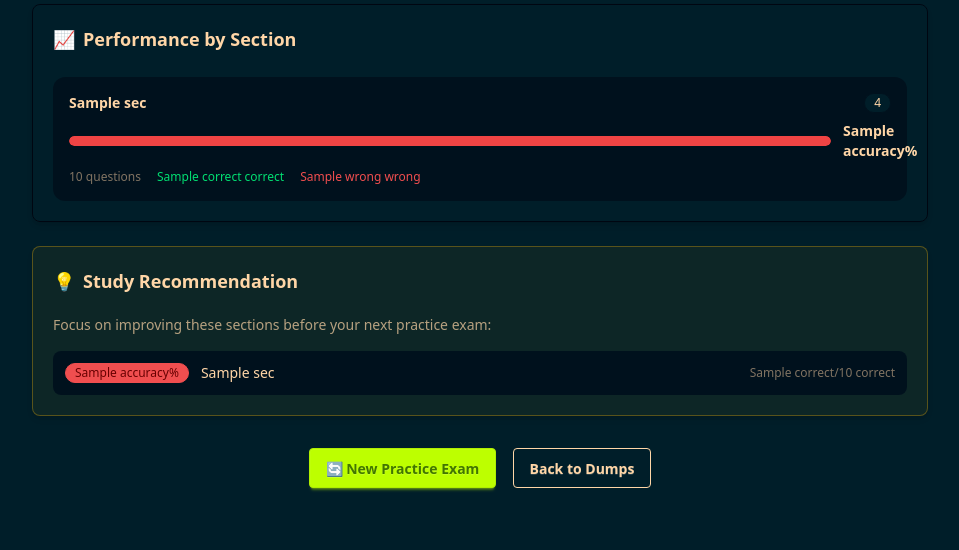
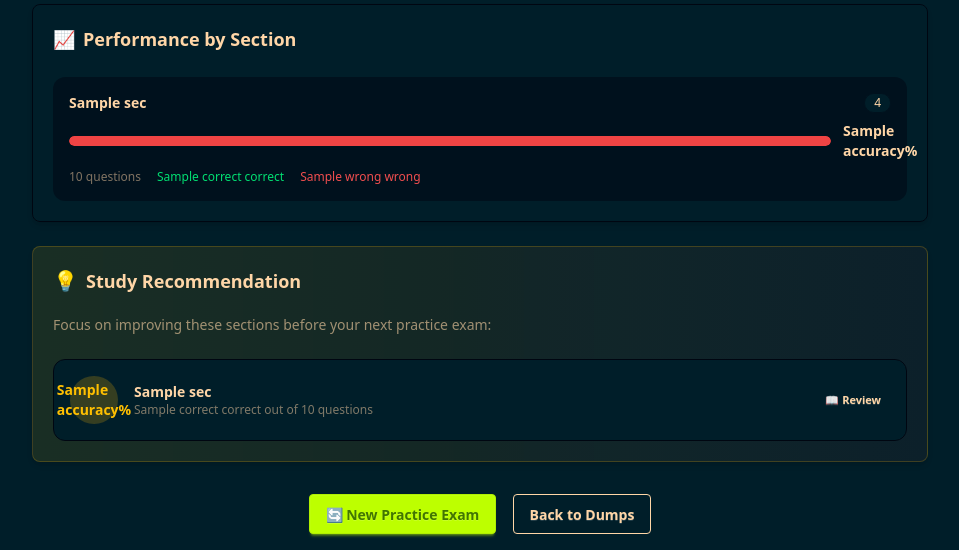
Before and after one commit to alikalary1997/NetMaster, a Django app: template quiz/templates/quiz/practice_results.html in a window 1280 px wide. Shown: the part 658-1208 px from the top of the page, without its empty margins (160-1119 px from the left). Before the commit the page ends 1149 px from the top, so only its background shows below. Run offline with Django 5.2, Linux system fonts and the light colour scheme; the template is opened without the code that fills it: most values are stand-ins (such as "Sample title", 1, 10 or a date in 2020); style sheets or scripts are compiled from the project's sources.

Commit message:
chak krdni bashi kotay emt7an

```diff
--- a/quiz/templates/quiz/practice_results.html
+++ b/quiz/templates/quiz/practice_results.html
@@ -80,21 +80,25 @@
 
     <!-- Study Recommendation -->
     {% if weakest_sections %}
-    <div class="card bg-warning/5 border border-warning/30 shadow-md mb-6">
+    <div class="card bg-gradient-to-r from-warning/10 to-error/5 border border-warning/20 shadow-md mb-6">
         <div class="card-body p-5">
-            <h2 class="text-lg font-semibold flex items-center gap-2 mb-3">
-                <span>💡</span> Study Recommendation
-            </h2>
-            <p class="text-sm text-base-content/70 mb-2">
-                Focus on improving these sections before your next practice exam:
-            </p>
+            <div class="flex items-center gap-2 mb-3">
+                <span class="text-xl">💡</span>
+                <h2 class="text-lg font-semibold">Study Recommendation</h2>
+            </div>
+            <p class="text-sm text-base-content/60 mb-4">Focus on improving these sections before your next practice exam:</p>
+            <div class="space-y-2">
             {% for sec in weakest_sections %}
-            <div class="flex items-center gap-3 bg-base-200 rounded-lg p-3 mb-2 last:mb-0">
-                <span class="badge badge-error badge-sm">{{ sec.accuracy }}%</span>
-                <span class="font-medium text-sm">{{ sec.name }}</span>
-                <span class="text-xs text-base-content/50 ml-auto">{{ sec.correct }}/{{ sec.total }} correct</span>
+            <div class="flex items-center gap-4 bg-base-100 rounded-xl p-4 border border-base-300">
+                <div class="w-12 h-12 rounded-full flex items-center justify-center text-sm font-bold {% if sec.accuracy < 40 %}bg-error/20 text-error{% else %}bg-warning/20 text-warning{% endif %}">{{ sec.accuracy }}%</div>
+                <div class="flex-1">
+                    <p class="font-semibold text-sm">{{ sec.name }}</p>
+                    <p class="text-xs text-base-content/50">{{ sec.correct }} correct out of {{ sec.total }} questions</p>
+                </div>
+                <a href="#" class="btn btn-ghost btn-xs">📖 Review</a>
             </div>
             {% endfor %}
+            </div>
         </div>
     </div>
     {% endif %}
```
